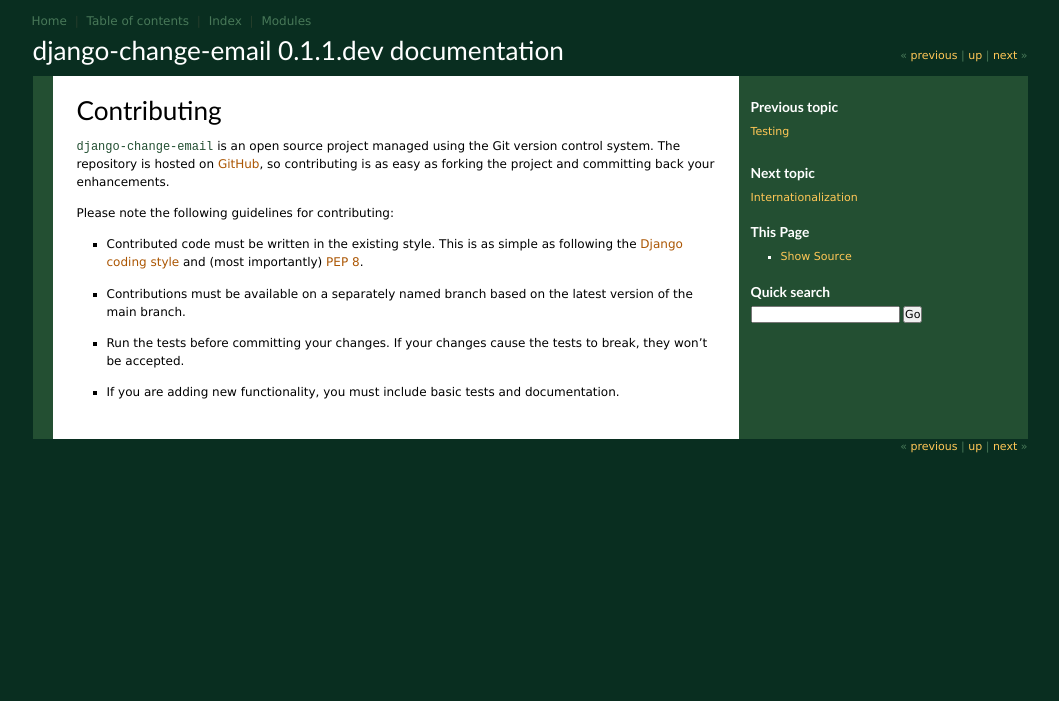
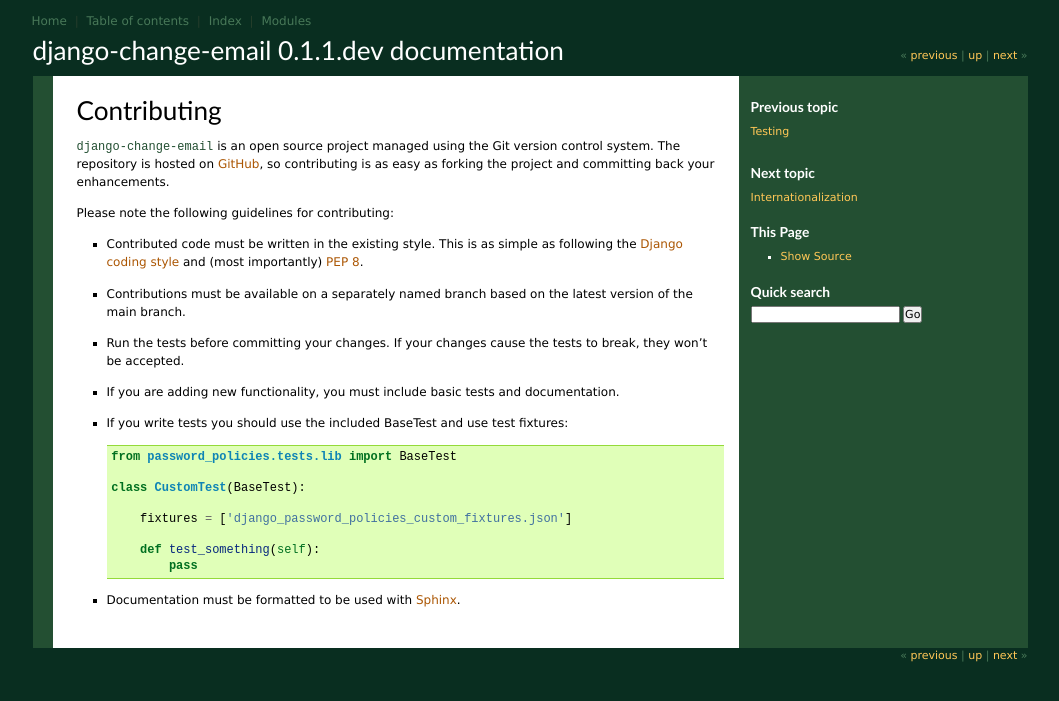
Before and after one commit to tarak/django-change-email, a Sphinx documentation site: the page built from docs/topics/contributing.rst, in a window 1280 px wide. Shown: the top 701 px of the page, without its empty margins (110-1169 px from the left). Built offline with Sphinx 7.4.7, drawn with Linux system fonts in a browser that asks for light colours.

Commit message:
Cleaned up tests and updated documentation.

```diff
--- a/docs/topics/contributing.rst
+++ b/docs/topics/contributing.rst
@@ -19,7 +19,21 @@
   cause the tests to break, they won't be accepted.
 * If you are adding new functionality, you must include basic tests
   and documentation.
+* If you write tests you should use the included BaseTest and use test
+  fixtures::
+
+    from password_policies.tests.lib import BaseTest
+
+    class CustomTest(BaseTest):
+
+        fixtures = ['django_password_policies_custom_fixtures.json']
+
+        def test_something(self):
+            pass
+
+* Documentation must be formatted to be used with `Sphinx`_.
 
 .. _`PEP 8`: http://www.python.org/dev/peps/pep-0008/
 .. _`Django coding style`: http://docs.djangoproject.com/en/dev/internals/contributing/#coding-style
 .. _`GitHub`: https://github.com/tarak/django-change-email/
+.. _`Sphinx`: http://sphinx.pocoo.org/
```
Also changed, not shown: 5 other files.
